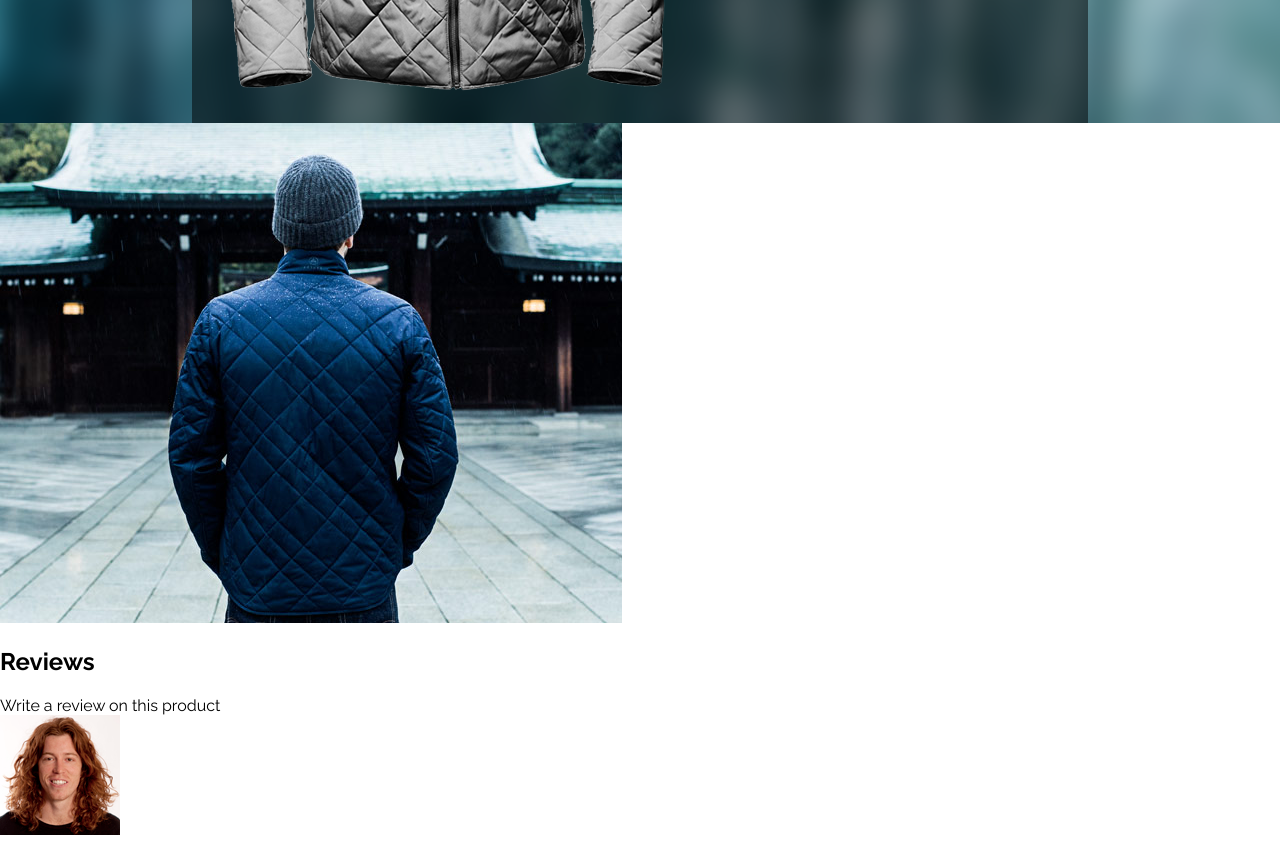
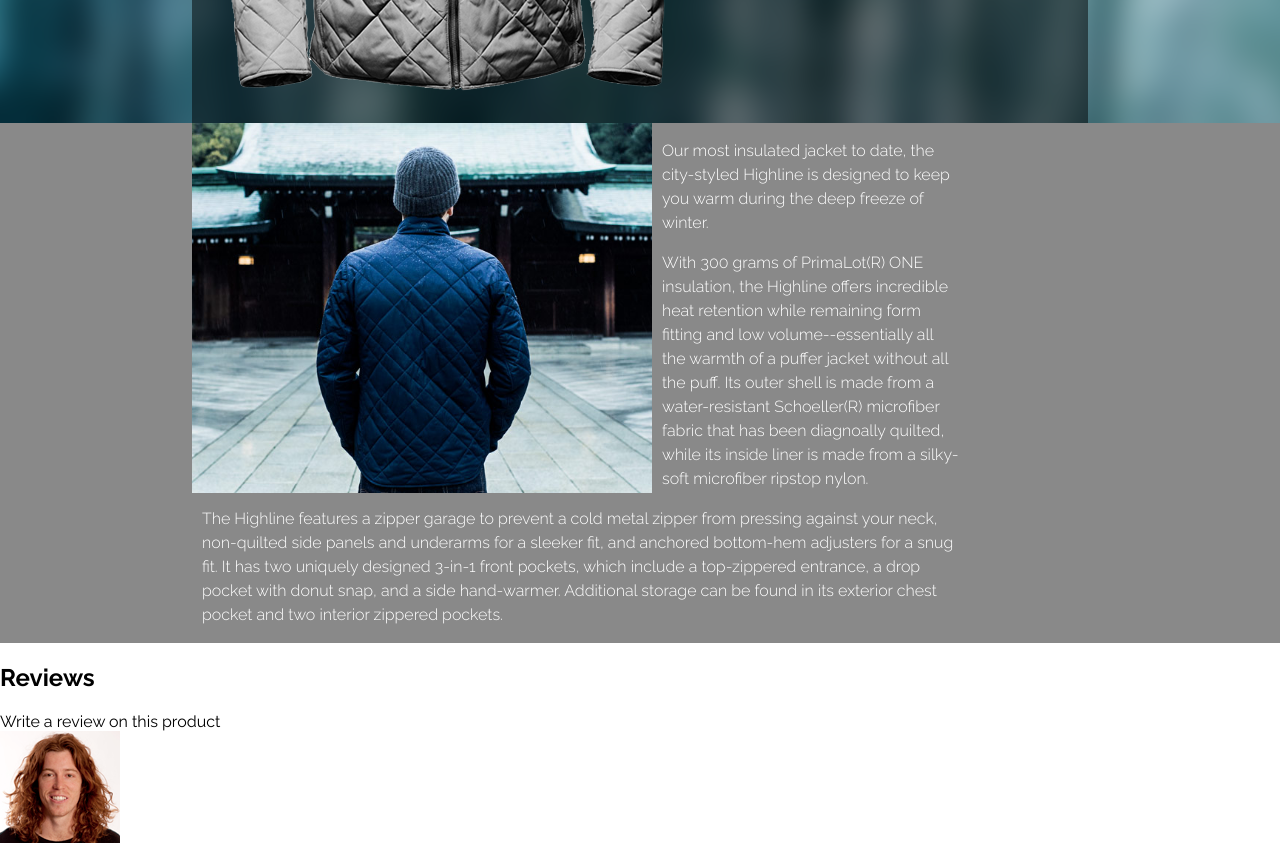
Before and after one commit to adamdove11/axium-coding-challenge, a plain HTML site: page index.html in a window 1280 px wide. Shown: the part 720-1563 px from the top of the page. Drawn offline with Linux system fonts and the light colour scheme.

Commit message:
css/html work on description section
styling image and copy in description section

```diff
--- a/index.html
+++ b/index.html
@@ -76,7 +76,12 @@
 		</section>
 
 		<section class="description">
-			<img src="images/tough-mojo-jacket-img2.png" class="details-photo" />
+			<img src="images/tough-mojo-jacket-img2.png" class="description-photo" />
+			<div class="description-copy">
+			<p>Our most insulated jacket to date, the city-styled Highline is designed to keep you warm during the deep freeze of winter.</p>
+			<p>With 300 grams of PrimaLot(R) ONE insulation, the Highline offers incredible heat retention while remaining form fitting and low volume--essentially all the warmth of a puffer jacket without all the puff. Its outer shell is made from a water-resistant Schoeller(R) microfiber fabric that has been diagnoally quilted, while its inside liner is made from a silky-soft microfiber ripstop nylon.</p>
+			<p>The Highline features a zipper garage to prevent a cold metal zipper from pressing against your neck, non-quilted side panels and underarms for a sleeker fit, and anchored bottom-hem adjusters for a snug fit. It has two uniquely designed 3-in-1 front pockets, which include a top-zippered entrance, a drop pocket with donut snap, and a side hand-warmer. Additional storage can be found in its exterior chest pocket and two interior zippered pockets.</p>
+		</div>
 		</section>
 
 		<section class="reviews">
--- a/style.css
+++ b/style.css
@@ -103,3 +103,23 @@ nav {
 	font-weight: 100;
 	font-size: 0.9rem;
 }
+
+.description {
+	background-color: #898989;
+	padding: 0 25% 0 15%;
+	overflow: auto;
+}
+
+.description-photo {
+	width: 470px;
+	display: inline-block;
+	float: left;
+	padding-right: 10px;
+}
+
+.description-copy{
+	color: white;
+	font-weight: 300;
+	line-height: 150%;
+	padding-left: 10px;
+}
```
